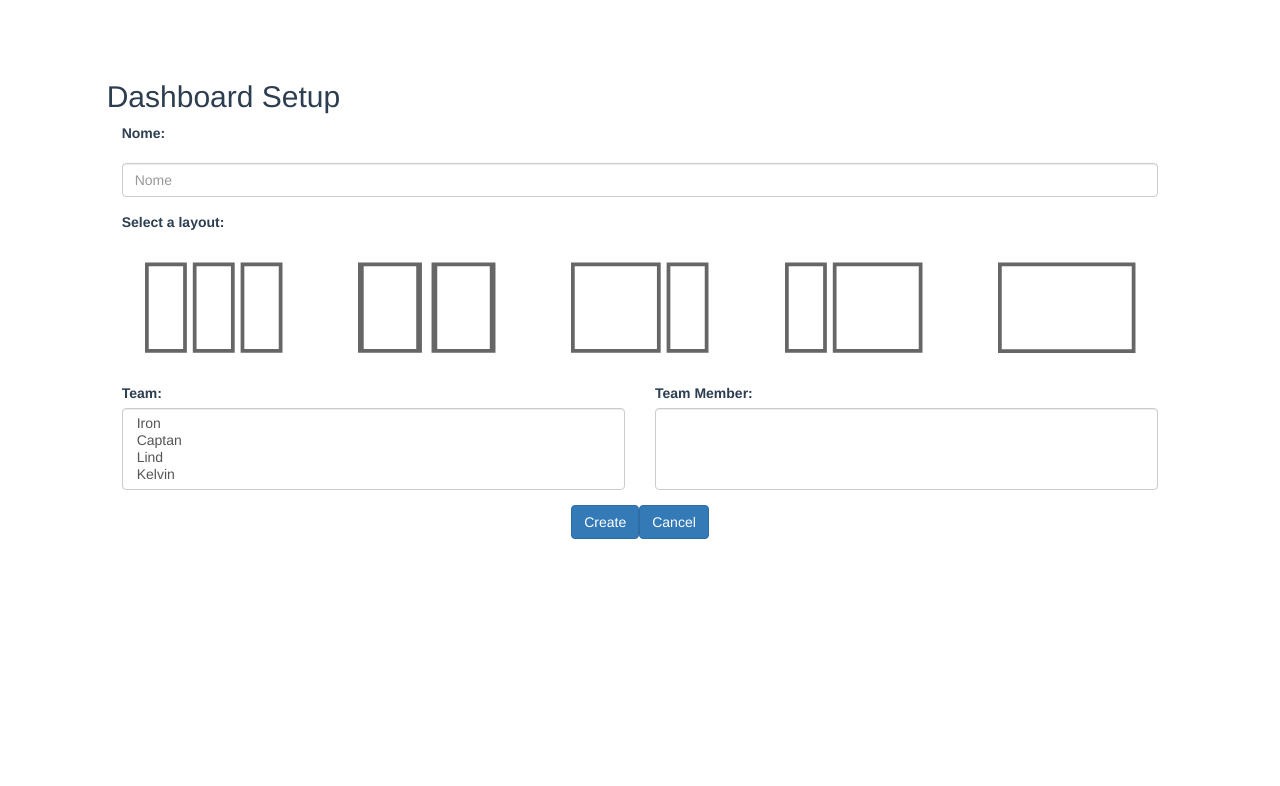
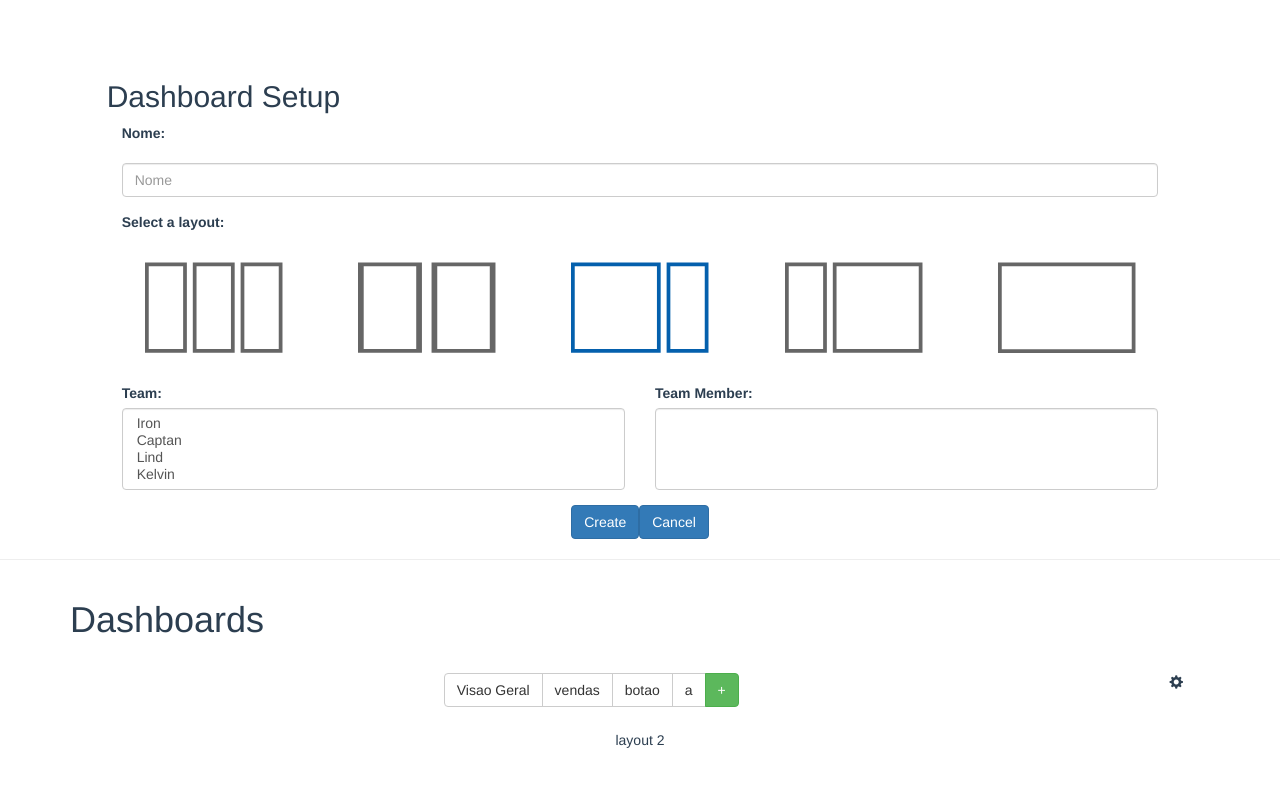
Before and after one commit to jacianabarbosa/protoDashboard, a Vue app in the folder protoDashboard/: page / in a window 1280 px wide. Shown: the top 786 px of the page. Built offline with nearby package versions, Linux system fonts and the light colour scheme.

Commit message:
Condição dos ayputs adicionados.

```diff
--- a/protoDashboard/src/App.vue
+++ b/protoDashboard/src/App.vue
@@ -1,20 +1,24 @@
 <template>
   <div id="app">
     <appDashboardSetup :selectedLayout="selectedLayout" @setSelectedLayout="changeSelectedLayout"></appDashboardSetup>
+    <hr>
+    <app-dashboards :layout="selectedLayout"></app-dashboards>
   </div>
 </template>
 
 <script>
   import DashboardSetup from './components/dashboardSetup.vue';
+  import Dashboards from './components/dashboards.vue';
   export default {
     name: 'app',
     data() {
       return {
-        selectedLayout: -1
+        selectedLayout: 2
       }
     },
     components: {
-      appDashboardSetup: DashboardSetup
+      appDashboardSetup: DashboardSetup,
+      appDashboards: Dashboards
     },
     methods: {
       changeSelectedLayout(pos) {
--- a/protoDashboard/src/components/dashboards.vue
+++ b/protoDashboard/src/components/dashboards.vue
@@ -17,7 +17,8 @@
           <span class="glyphicon glyphicon-cog" aria-hidden="true"></span>
         </div>
       </div>
-      <div class="row">
+      <!-- layout -->
+      <div class="row" v-if="layout == 0">
         <div class="addChart col-xs-3 col-sm-3 col-md-3 col-lg-3">
             <span>+ Add Chart</span>
         </div>
@@ -30,11 +31,29 @@
             <span>+ Add Chart</span>
         </div>
       </div>
+      <div class="row" v-if="layout == 1">
+        layout 1
+      </div>
+      <div class="row" v-if="layout == 2">
+        layout 2
+      </div>
+      <div class="row" v-if="layout == 3">
+        layout 3
+      </div>
+      <div class="row" v-if="layout == 4">
+        layout 4
+      </div>
     </div>
 </template>
 
 <script>
     export default{
+      props: {
+        layout: {
+          type: Number,
+          required: true
+        }
+      },
       data() {
         return{
           botoes: ["Visao Geral", "vendas", "botao", "a"]
```
